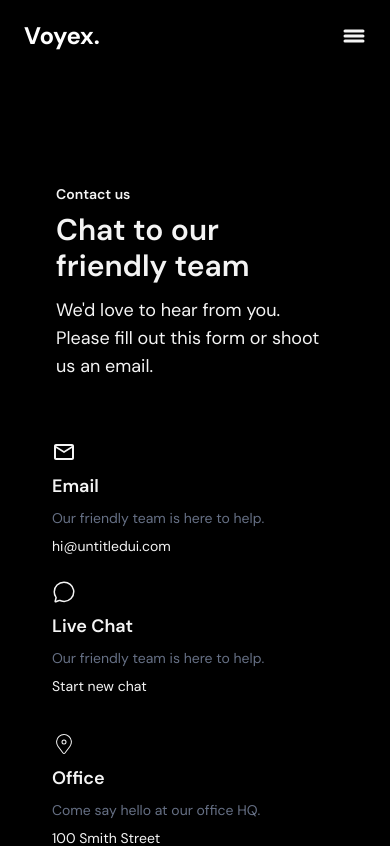
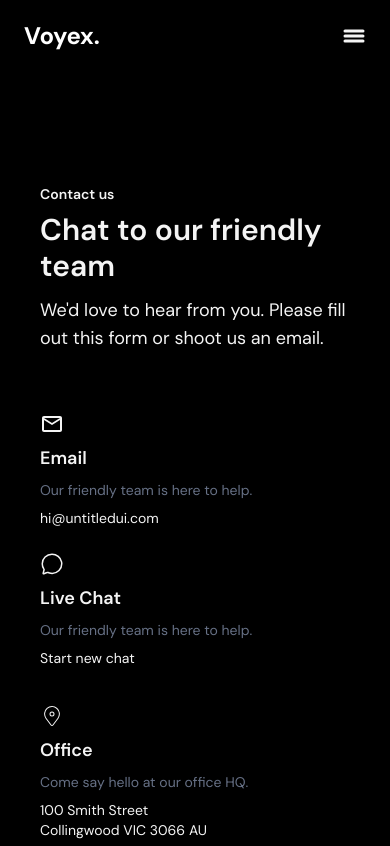
Before and after one commit to Bodemola123/Voyex-landing, a Next.js app: page /contact-us in a window 390 px wide. Shown: the top 846 px of the page. Built offline with nearby package versions, Linux system fonts and the light colour scheme.

Commit message:
Now to move on the blog

```diff
--- a/components/contact-us-page/Hero.js
+++ b/components/contact-us-page/Hero.js
@@ -2,7 +2,7 @@ import React from 'react'
 
 const Hero = () => {
   return (
-    <div className='flex lg:px-24 sm:px-14 lg:mt-36 sm:mt-28 h-full w-full items-center justify-start'>
+    <div className='flex lg:px-32 md:px-16 sm:px-10 lg:mt-36 sm:mt-28 h-full w-full items-center justify-start'>
         <div className='flex flex-col lg:gap-5 sm:gap-3 items-start justify-start text-[#f4f4f4]'>
             <div className='flex flex-col lg:gap-3 sm:gap-2 text-left'>
                 <p className='font-semibold lg:text-base sm:text-sm'>Contact us</p>
--- a/components/contact-us-page/Main.js
+++ b/components/contact-us-page/Main.js
@@ -18,8 +18,8 @@ const Main = () => {
   }, []);
 
   return (
-    <div className='flex lg:px-24 md:px-12 sm:px-8 lg:py-8 sm:py-6 lg:mt-11 sm:mt-9 h-full w-full items-center justify-center'>
-      <div className='flex md:flex-row sm:flex-col lg:gap-14 sm:gap-11 lg:px-8 sm:px-5 justify-between lg:items-start md:items-start sm:items-start'>
+    <div className='flex lg:px-24 md:px-12 sm:px-6 lg:py-8 sm:py-6 lg:mt-11 sm:mt-9 h-full w-full items-center justify-center'>
+      <div className='flex md:flex-row sm:flex-col lg:gap-14 sm:gap-11 lg:px-8 sm:px-4 justify-between lg:items-start md:items-start sm:items-start'>
         <div className='sm:flex sm:flex-col md:grid md:grid-rows-2 lg:gap-12 sm:gap-9'>
           <div className='sm:flex md:grid md:grid-cols-2 sm:flex-col lg:gap-8 sm:gap-6'>
             <div className='flex flex-col lg:gap-4 sm:gap-2 items-start justify-center text-[#f4f4f4]' data-aos='fade-up'>
```
